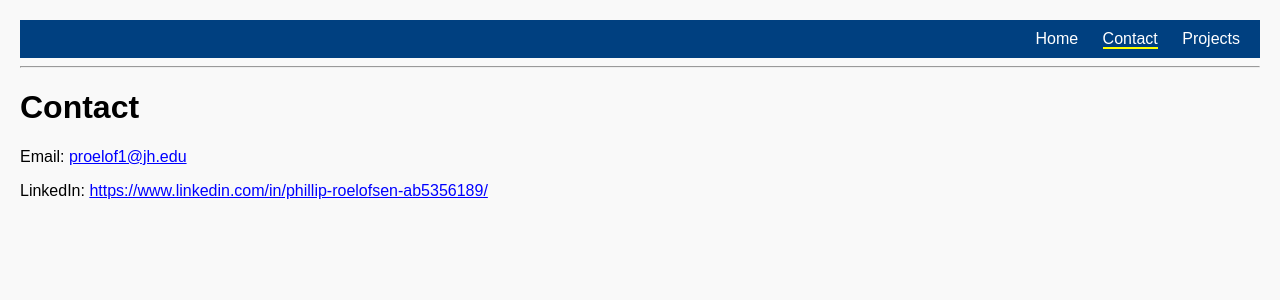
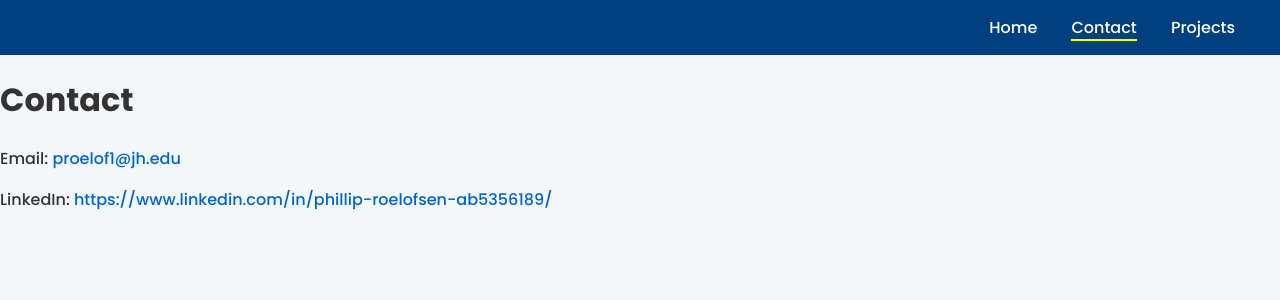
Before and after one commit to Pjroelofsen/jhu_software_concepts, a Flask app: page /contact in a window 1280 px wide. Shown: the top 300 px of the page. Run offline with Flask 3, Linux system fonts and the light colour scheme.

Commit message:
User Interface improvements
Using more AI tools to help improve the user interface so the website is a little more appealing

```diff
--- a/module_1/app/main/routes.py
+++ b/module_1/app/main/routes.py
@@ -2,7 +2,7 @@ from flask import render_template
 from . import main
 
 @main.route('/')
-def home():
+def index():  # Changed from 'home' to 'index'
     return render_template('index.html', active='home')
 
 @main.route('/contact')
--- a/module_1/app/main/templates/base.html
+++ b/module_1/app/main/templates/base.html
@@ -2,18 +2,18 @@
 <html lang="en">
 <head>
     <meta charset="utf-8">
-    <title>Portfolio</title>
+    <title>{% block title %}Phillip Roelofsen - Portfolio{% endblock %}</title>
     <link rel="stylesheet" href="{{ url_for('static', filename='css/styles.css') }}">
+    <link href="https://fonts.googleapis.com/css2?family=Poppins:wght@300;500;700&display=swap" rel="stylesheet">
 </head>
 <body>
-    <nav class="navbar">
+    <div class="navbar">
         <div class="nav-links">
-            <a href="/" class="{% if active == 'home' %}active{% endif %}">Home</a>
-            <a href="/contact" class="{% if active == 'contact' %}active{% endif %}">Contact</a>
-            <a href="/projects" class="{% if active == 'projects' %}active{% endif %}">Projects</a>
+            <a href="{{ url_for('main.index') }}" class="{% if active == 'home' %}active{% endif %}">Home</a>
+            <a href="{{ url_for('main.contact') }}" class="{% if active == 'contact' %}active{% endif %}">Contact</a>
+            <a href="{{ url_for('main.projects') }}" class="{% if active == 'projects' %}active{% endif %}">Projects</a>
         </div>
-    </nav>
-    <hr>
+    </div>
     <div class="content">
         {% block content %}{% endblock %}
     </div>
--- a/module_1/app/static/css/styles.css
+++ b/module_1/app/static/css/styles.css
@@ -1,36 +1,113 @@
 body {
-    font-family: Arial, sans-serif;
-    margin: 20px;
-    background-color: #f9f9f9;
+    font-family: 'Poppins', sans-serif;
+    margin: 0;
+    padding: 0;
+    background-color: #f4f7fa;
+    color: #333;
 }
+
+/* Make all links blue, including visited links */
+a {
+    color: #0066cc;
+    text-decoration: none;
+}
+
+a:visited {
+    color: #0066cc;
+}
+
+a:hover {
+    color: #004499;
+    text-decoration: underline;
+}
+
 .navbar {
-    text-align: right;
     background-color: #004080;
-    padding: 10px;
+    padding: 15px 30px;
+    display: flex;
+    justify-content: flex-end;
 }
-.nav-links a:link,
+
+.nav-links a {
+    color: white;
+    margin: 0 15px;
+    text-decoration: none;
+    font-weight: 500;
+}
+
 .nav-links a:visited {
     color: white;
-    margin: 0 10px;
+}
+
+.nav-links a:hover {
+    color: #cccccc;
     text-decoration: none;
 }
+
 .nav-links .active {
     border-bottom: 2px solid yellow;
 }
-.content {
-    margin-top: 20px;
-}
+
 .container {
     display: flex;
-    gap: 20px;
+    justify-content: center;
+    align-items: center;
+    padding: 40px 20px;
 }
-.left { flex: 1; }
-.right { flex: 1; }
-img {
-    max-width: 100%;
-    border-radius: 8px;
+
+.profile-card {
+    background: white;
+    padding: 30px;
+    border-radius: 12px;
+    box-shadow: 0 4px 20px rgba(0, 0, 0, 0.1);
+    max-width: 500px;
+    width: 100%;
+    text-align: center;
 }
-a:link,
-a:visited {
-    color: blue;
+
+.profile-card img {
+    max-width: 150px;
+    border-radius: 50%;
+    margin-bottom: 20px;
+    box-shadow: 0 2px 10px rgba(0, 0, 0, 0.1);
 }
+
+.profile-card h1 {
+    margin: 10px 0 5px;
+    font-size: 28px;
+}
+
+.profile-card .subtitle {
+    font-size: 16px;
+    color: #666;
+    margin-bottom: 20px;
+}
+
+.linkedin-btn {
+    display: inline-block;
+    padding: 10px 20px;
+    background-color: #0077b5;
+    color: white;
+    text-decoration: none;
+    border-radius: 6px;
+    font-weight: 500;
+    transition: background-color 0.3s ease;
+}
+
+.linkedin-btn:hover {
+    background-color: #005f93;
+}
+
+.linkedin-btn:visited {
+    color: white;
+}
+
+@media (max-width: 600px) {
+    .container {
+        padding: 20px;
+    }
+
+    .profile-card {
+        padding: 20px;
+    }
+}
```
Also changed, not shown: module_1/app/main/templates/index.html (+28 -12 lines), README.md (deleted), module_1/README.txt (renamed from module_1/README.md), 9 other files.
